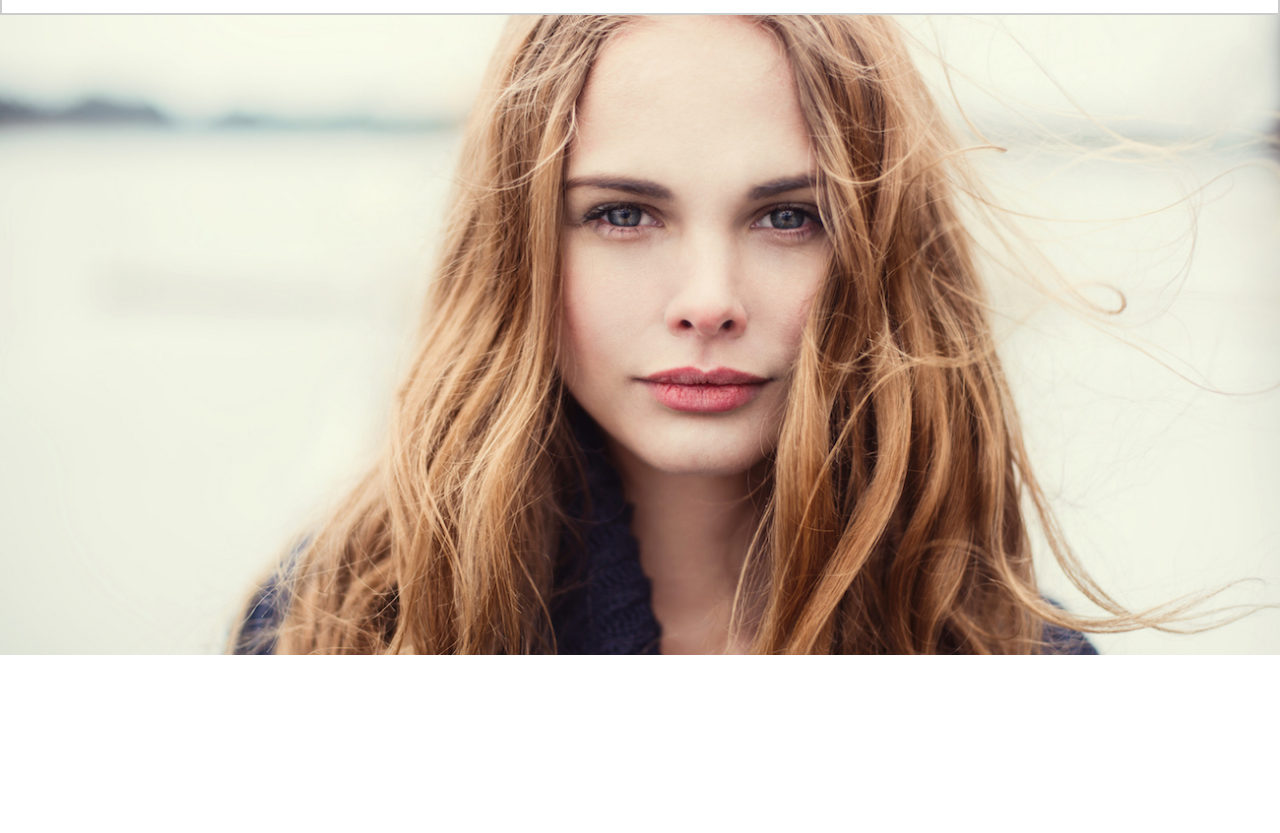
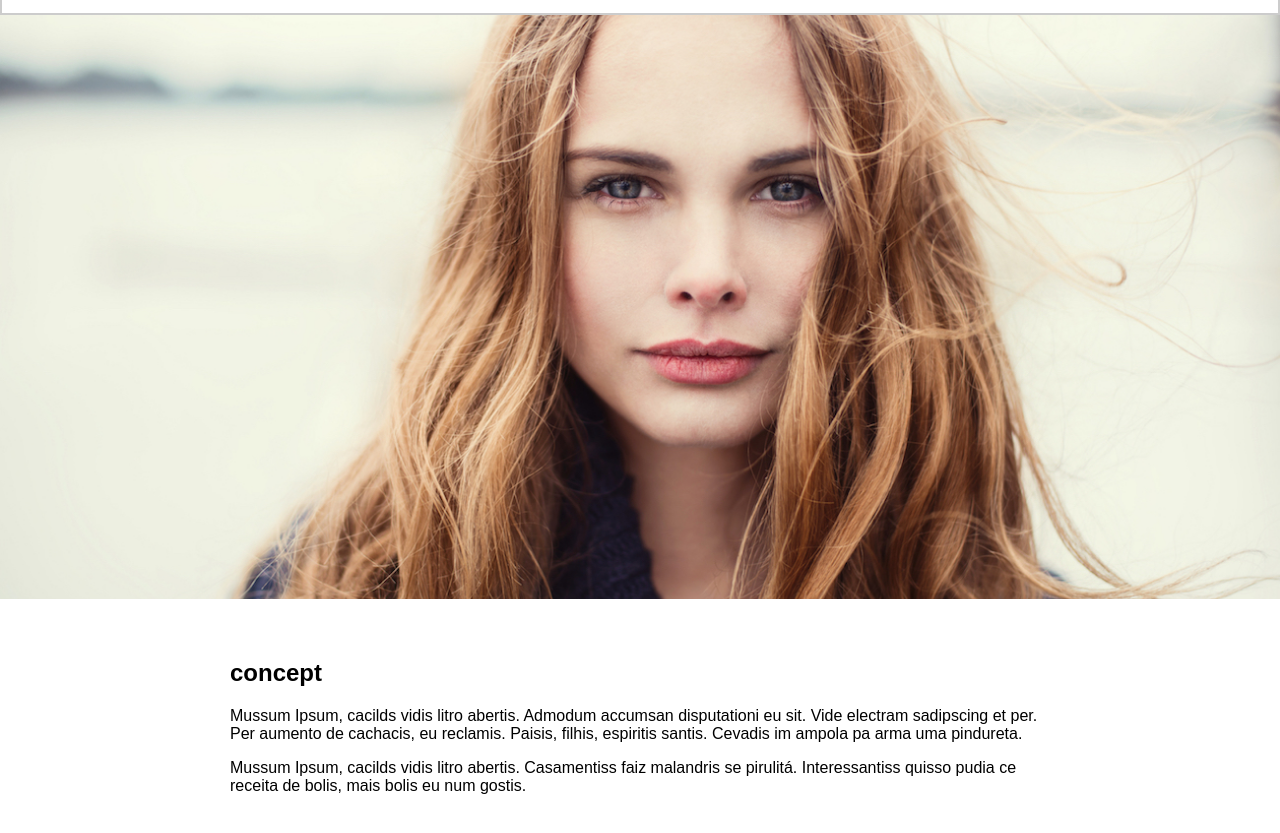
Before and after one commit to alfk7/jane_doe-html-css, a plain HTML site: page index.html in a window 1280 px wide. Shown: the part 123-956 px from the top of the page. Before the commit the page ends 800 px from the top, so only its background shows below. Drawn offline with Linux system fonts and the light colour scheme.

Commit message:
add do concept na page index

```diff
--- a/css/style.css
+++ b/css/style.css
@@ -35,8 +35,14 @@ h1{
 section#banner{
     background-image: url("../img/jane.jpg");
     width:100%;
-    height: 80vh;
+    height: 73vh;
     background-repeat: no-repeat;
     background-position: center;
     background-size: cover;
 }
+section#concept{
+    margin: 0 auto;
+    max-width: 100%;
+    width: 900px;
+    padding: 40px;
+}
--- a/index.html
+++ b/index.html
@@ -1,28 +1,37 @@
 <!DOCTYPE html>
 <html lang="pt-br">
+
 <head>
     <meta charset="UTF-8">
     <meta name="viewport" content="width=device-width, initial-scale=1.0">
     <title>Jane Doe - Home</title>
     <link rel="stylesheet" href="css/style.css">
 </head>
+
 <body>
     <header>
         <h1>Jane Doe</h1>
         <nav>
             <ul>
-               <li><a class="active" href="index.html">home</a></li>
+                <li><a class="active" href="index.html">home</a></li>
                 <li><a href="about.html">about</a></li>
                 <li><a href="music.html">music</a></li>
                 <li><a href="contact.html">contact</a></li>
-           </ul>
+            </ul>
         </nav>
     </header>
     <main>
         <section id=banner></section>
-        <!-- <section id=concept></section> -->
+        <section id=concept>
+            <h2>concept</h2>
+            <p>Mussum Ipsum, cacilds vidis litro abertis. Admodum accumsan disputationi eu sit. Vide electram sadipscing
+                et per. Per aumento de cachacis, eu reclamis. Paisis, filhis, espiritis santis. Cevadis im ampola pa
+                arma uma pindureta.</p>
+            <p>Mussum Ipsum, cacilds vidis litro abertis. Casamentiss faiz malandris se pirulitá. Interessantiss quisso pudia ce receita de bolis, mais bolis eu num gostis.</p>
+        </section>
     </main>
 
 
 </body>
+
 </html>
```
